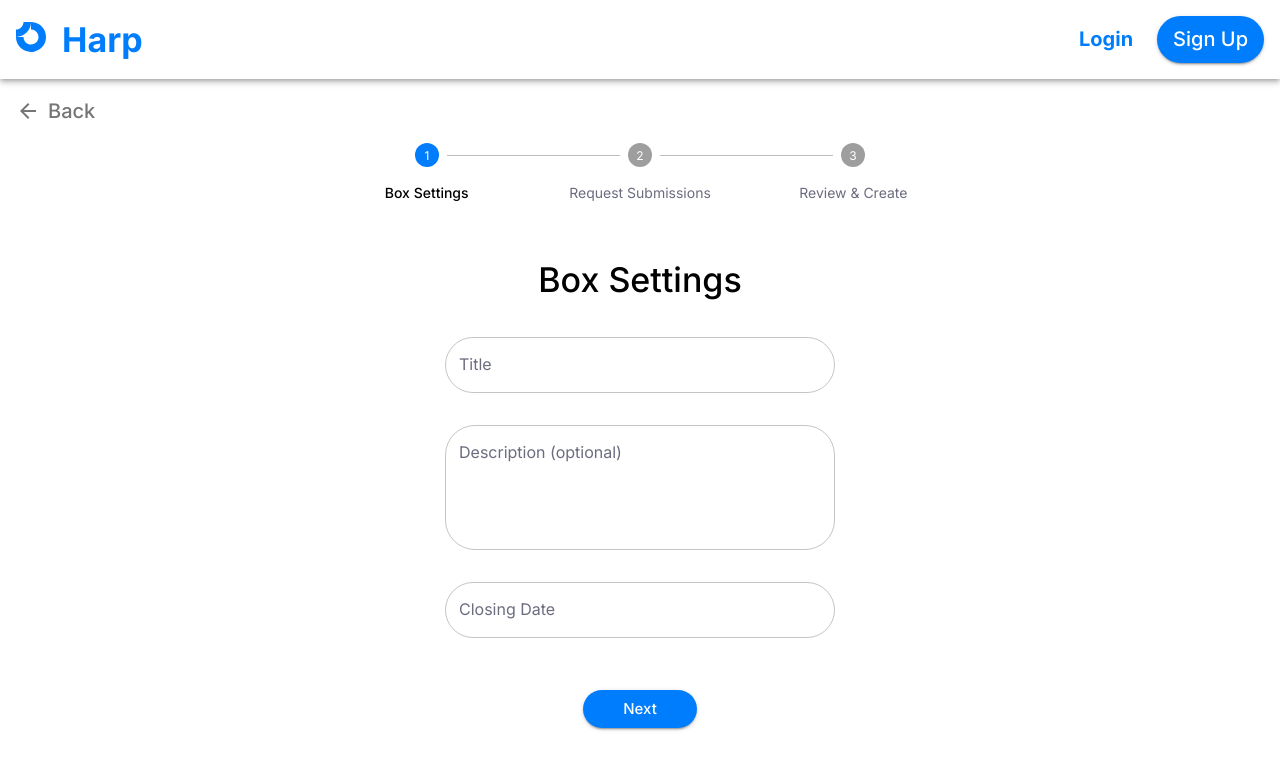
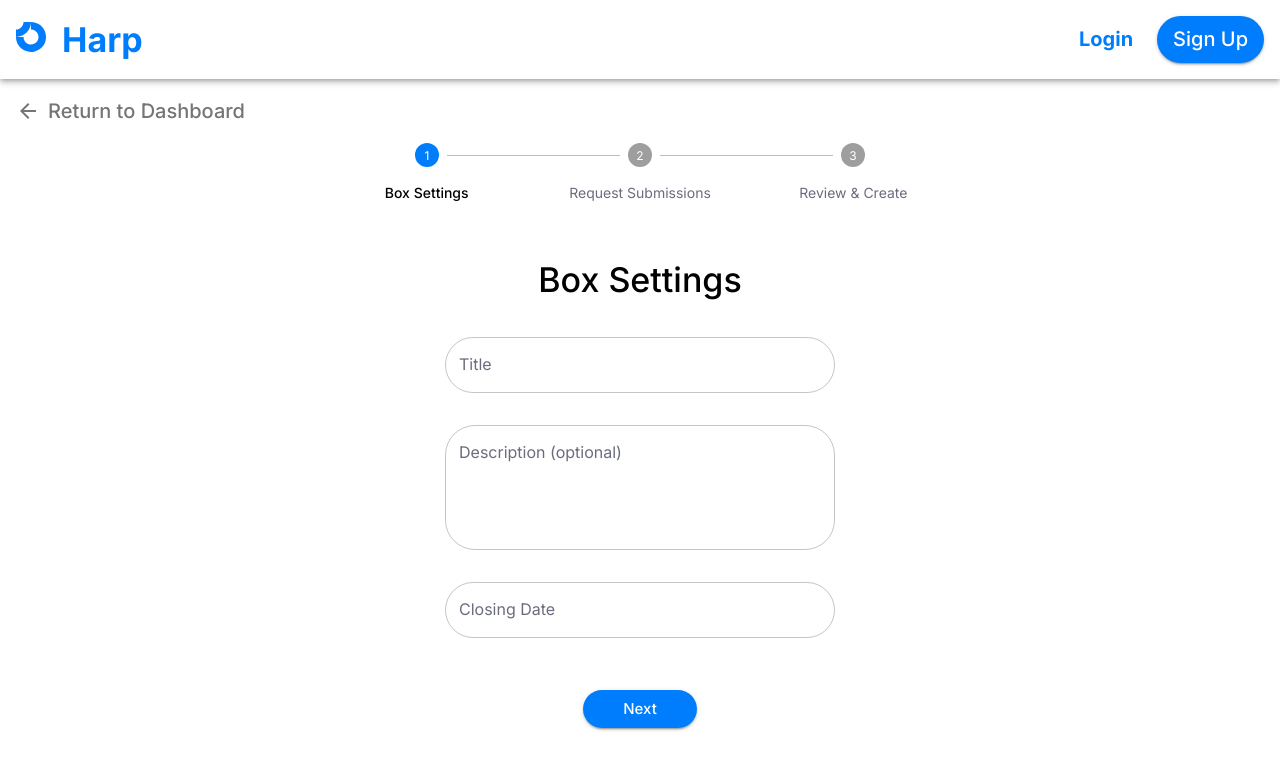
Before and after one commit to COSC-499-W2023/year-long-project-team-3, a Next.js app: page /submission-box in a window 1280 px wide. Shown: the top 770 px of the page. Built offline with nearby package versions, Linux system fonts and the light colour scheme; no server answers.

Commit message:
Existing tests pass

```diff
--- a/src/app/submission-box/page.tsx
+++ b/src/app/submission-box/page.tsx
@@ -56,7 +56,8 @@ export default function SubmissionBox() {
     return (
         <>
             <Header {...session} />
-            <BackButton route={'/dashboard '} /> {/* TODO: make this route to correct page */}
+            <BackButton route={'/dashboard '} title={'Return to Dashboard'} />{' '}
+            {/* TODO: make this route to correct page */}
             <Box
                 sx={{
                     display: 'flex',
--- a/src/components/BackButton/index.tsx
+++ b/src/components/BackButton/index.tsx
@@ -8,6 +8,7 @@ import { useRouter } from 'next/navigation'
 
 export type BackButtonProps = {
     route: string
+    title: string
 }
 
 export default function BackButton(props: BackButtonProps) {
@@ -32,7 +33,7 @@ export default function BackButton(props: BackButtonProps) {
         >
             <ArrowBack />
             <Typography variant='h6' sx={{ ml: 1 }}>
-                Back
+                {props.title}
             </Typography>
         </Box>
     )
```
Also changed, not shown: 2 other files (tests, documents, lock files or other folders).
